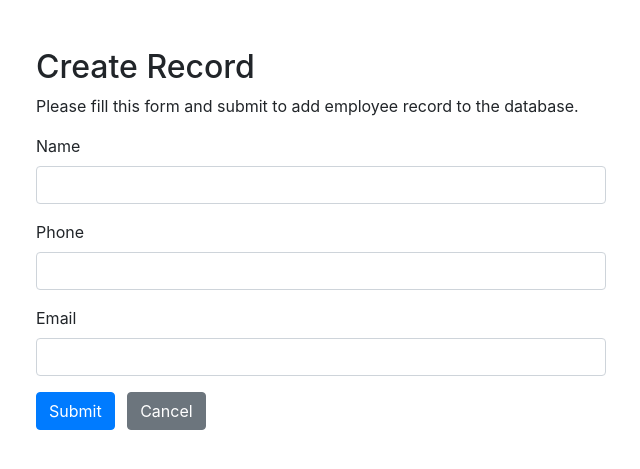
After one commit to Alfa-Akbarali/php-lesson_1, a PHP site: page /create.php in a window 1280 px wide. The commit adds this page. Shown: the top 469 px of the page, without its empty margins (319-959 px from the left). Run offline with PHP 8.4, Linux system fonts and the light colour scheme; data that the repository does not hold is empty.

Commit message:
i have chandeg

```diff
--- /dev/null
+++ b/config.php
@@ -0,0 +1,14 @@
+<?php
+
+    $servername = "localhost"; //127.0.0.1
+    $username = "root";
+    $password = "";
+    $dbname = "testDB";
+
+    $conn = new mysqli($servername, $username, $password, $dbname);
+
+    if ($conn->connect_error) {
+        die("Connection failed: " . $conn->connect_error);
+    }
+
+?>
--- /dev/null
+++ b/create.php
@@ -0,0 +1,117 @@
+<?php
+// Include config file
+require_once "config.php";
+
+// Define variables and initialize with empty values
+$name = $address = $email = "";
+$name_err = $phone_number_err = $email_err = "";
+
+// Processing form data when form is submitted
+if($_SERVER["REQUEST_METHOD"] == "POST"){
+    // Validate name
+    $input_name = trim($_POST["name"]);
+    if(empty($input_name)){
+        $name_err = "Please enter a name.";
+    } elseif(!filter_var($input_name, FILTER_VALIDATE_REGEXP, array("options"=>array("regexp"=>"/^[a-zA-Z\s]+$/")))){
+        $name_err = "Please enter a valid name.";
+    } else{
+        $name = $input_name;
+    }
+
+    // Validate address
+    $input_phone_number = trim($_POST["phone_number"]);
+    if(empty($input_phone_number)){
+        $phone_number_err = "Please enter a number.";
+    } else{
+        $phone_number = $input_phone_number;
+    }
+
+    // Validate salary
+    $input_email = trim($_POST["email"]);
+    if(empty($input_email)){
+        $email_err = "Please enter your email.";
+    } else{
+        $email = $input_email;
+    }
+
+    // Check input errors before inserting in database
+    if(empty($name_err) && empty($phone_number_err) && empty($email_err)){
+        // Prepare an insert statement
+        $sql = "INSERT INTO users (name, phone_number, email) VALUES (?, ?, ?)";
+
+        if($stmt = mysqli_prepare($conn, $sql)){
+            // Bind variables to the prepared statement as parameters
+            mysqli_stmt_bind_param($stmt, "sss", $param_name, $param_phone_number, $param_email);
+
+            // Set parameters
+            $param_name = $name;
+            $param_phone_number = $phone_number;
+            $param_email = $email;
+
+            // Attempt to execute the prepared statement
+            if(mysqli_stmt_execute($stmt)){
+                // Records created successfully. Redirect to landing page
+                header("location: index.php");
+                exit();
+            } else{
+                echo "Oops! Something went wrong. Please try again later.";
+            }
+        }
+
+        // Close statement
+        mysqli_stmt_close($stmt);
+    }
+
+    // Close connection
+    mysqli_close($conn);
+}
+?>
+
+<!DOCTYPE html>
+<html lang="en">
+<head>
+    <meta charset="UTF-8">
+    <title>Create Record</title>
+    <link rel="stylesheet" href="https://stackpath.bootstrapcdn.com/bootstrap/4.5.2/css/bootstrap.min.css">
+    <style>
+        .wrapper{
+            width: 600px;
+            margin: 0 auto;
+        }
+    </style>
+</head>
+<body>
+    <div class="wrapper">
+        <div class="container-fluid">
+            <div class="row">
+                <div class="col-md-12">
+                    <h2 class="mt-5">Create Record</h2>
+                    <p>Please fill this form and submit to add employee record to the database.</p>
+                    <form action="<?php echo htmlspecialchars($_SERVER["PHP_SELF"]); ?>" method="post">
+                        <div class="form-group">
+                        <!-------------Name------------->
+                            <label>Name</label>
+                            <input type="text" name="name" class="form-control <?php echo (!empty($name_err)) ? 'is-invalid' : ''; ?>" value="<?php echo $name; ?>">
+                            <span class="invalid-feedback"><?php echo $name_err;?></span>
+                        </div>
+                        <!-------------Phone------------->
+                        <div class="form-group">
+                            <label>Phone</label>
+                            <input type="number" name="phone_number" class="form-control <?php echo (!empty($phone_number_err)) ? 'is-invalid' : ''; ?>" value="<?php echo $name; ?>">
+                            <span class="invalid-feedback"><?php echo $phone_number_err;?></span>
+                        </div>
+                        <!-------------Email------------->
+                        <div class="form-group">
+                            <label>Email</label>
+                            <input type="email" name="email" class="form-control <?php echo (!empty($email_err)) ? 'is-invalid' : ''; ?>" value="<?php echo $salary; ?>">
+                            <span class="invalid-feedback"><?php echo $email_err;?></span>
+                        </div>
+                        <input type="submit" class="btn btn-primary" value="Submit">
+                        <a href="index.php" class="btn btn-secondary ml-2">Cancel</a>
+                    </form>
+                </div>
+            </div>
+        </div>
+    </div>
+</body>
+</html>
```
Also changed, not shown: index.php (+73 -97 lines), text.txt (added, +105 -0 lines), delete.php (added), product.php (added), read.php (added), update.php (added).
